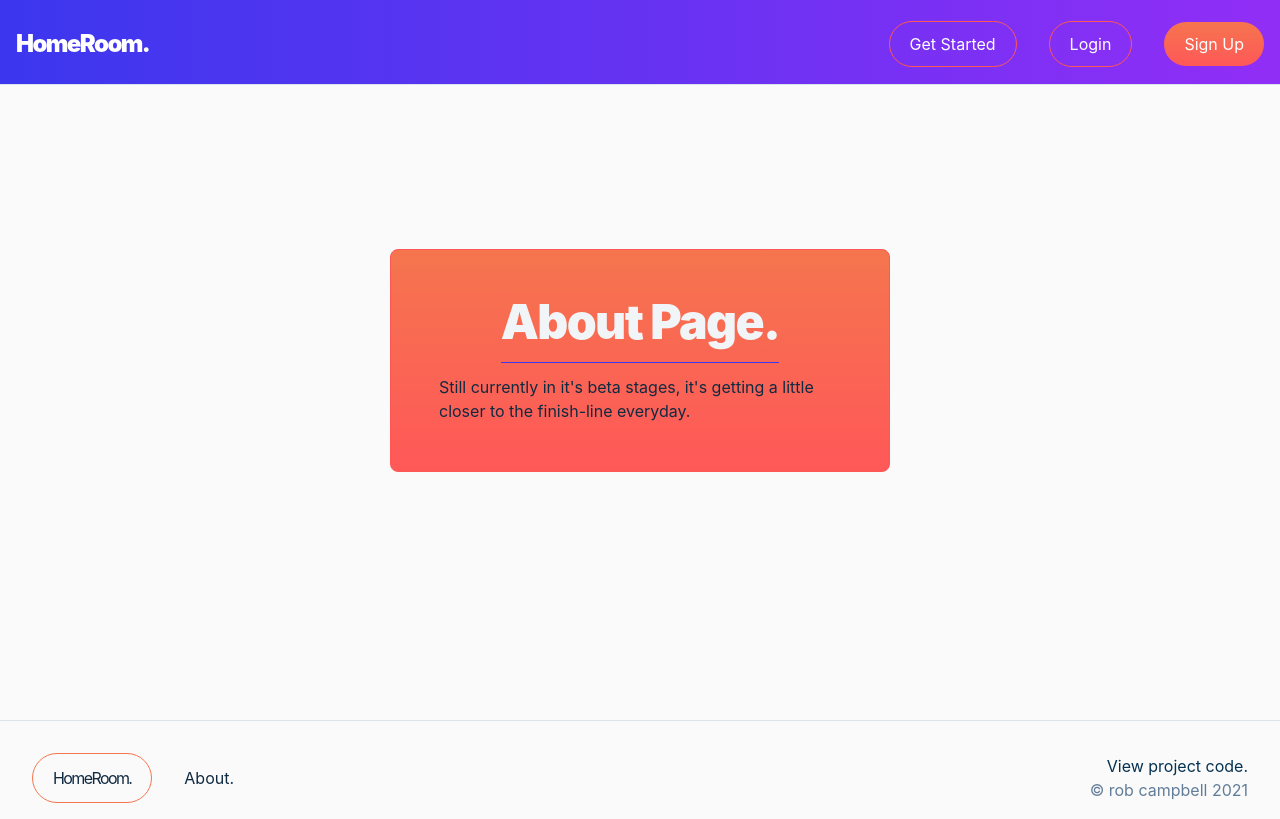
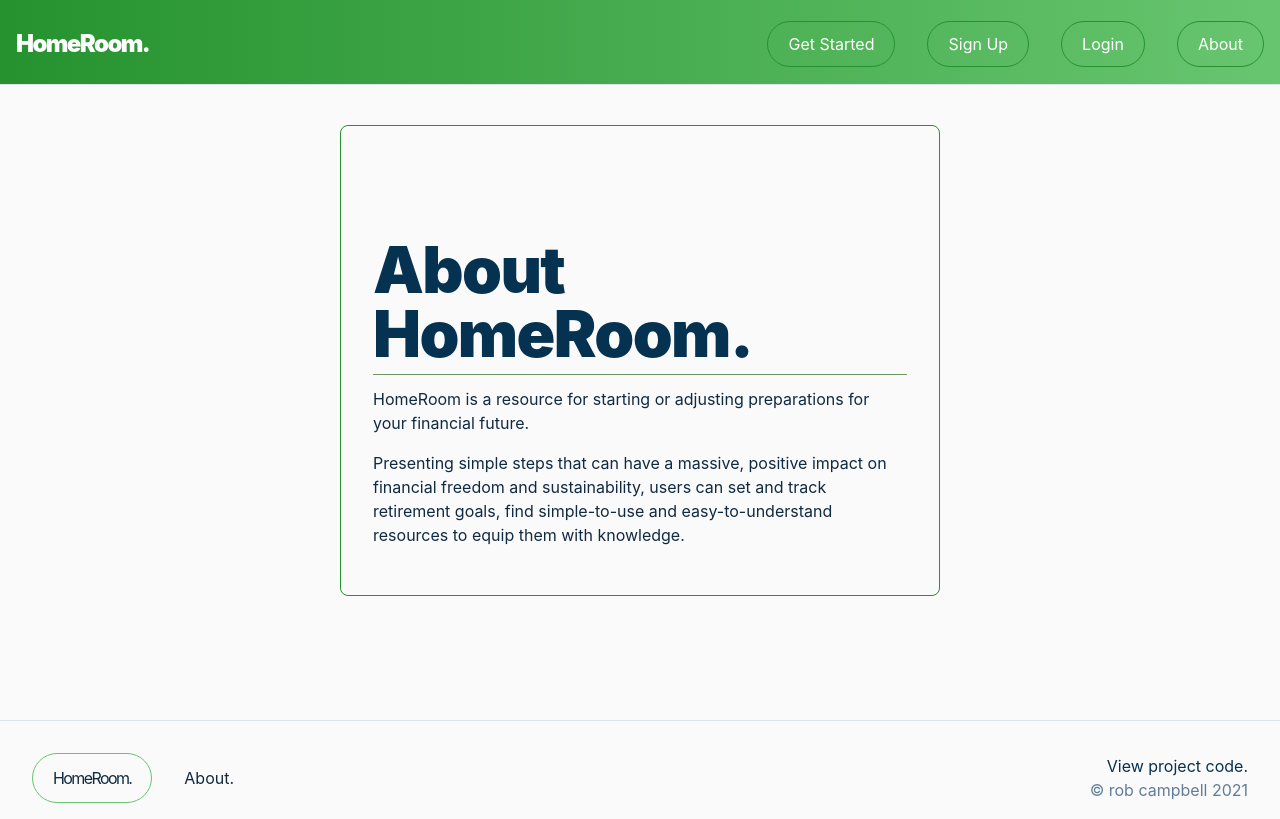
Before and after one commit to robdcampbell/WebProgrammingClass, a React (Create React App) app: page /about in a window 1280 px wide. Built offline with nearby package versions, Linux system fonts and the light colour scheme.

Commit message:
complete restyle to Green/Gray/Navy color way

```diff
--- a/src/components/Nav.js
+++ b/src/components/Nav.js
@@ -21,18 +21,21 @@ const Nav = () => {
           <Link to="/">
             <h2 className="nav__logo">HomeRoom.</h2>
           </Link>
+
           <div className="nav__links">
-            <Link to="/home-public" className="login__btn">
+            <Link to="/home-public" className="confirm__btn__outline">
               Get Started
             </Link>
-            <Link to="/login" className="login__btn">
+            <Link to="/signup" className="confirm__btn__outline">
+              Sign Up
+            </Link>
+            <Link to="/login" className="confirm__btn__outline">
               Login
             </Link>
-            <Link to="/signup" className="signup__btn">
-              Sign Up
+
+            <Link to="/about" className="confirm__btn__outline">
+              About
             </Link>
-
-            {/* <Link to="/about">About</Link> */}
           </div>
           <button className="mobile__nav">
             <FaBars onClick={(e) => setShowSideBarNav(!showSideBarNav)} />
--- a/src/components/PublicHomeContent.js
+++ b/src/components/PublicHomeContent.js
@@ -49,8 +49,8 @@ const PublicHomePage = () => {
               Visualize the "magic" behind it here:
             </p>
           </div>
-
-          <CompoundCalc />
+          <div>
+         <CompoundCalc />
           {showResults && (
             <div className="calc__results">
               <h3>Compounding Results: </h3>
@@ -59,6 +59,7 @@ const PublicHomePage = () => {
               <p>{`Amount after ${calcResults.lengthInYears} years: $ ${calcResults.finalAmount}`}</p>
             </div>
           )}
+          </div>
         </div>
       </div>
     </section>
--- a/src/index.css
+++ b/src/index.css
@@ -13,6 +13,7 @@ StyleSheet Table of Contents
 - Public Home Page Content
 - Compound Calc. (PublicHomePage)
 - Account Modals - temp.
+- About Page
 - Footer
 - Loading Animation Classes (COMING SOON)
 
@@ -56,8 +57,8 @@ CSS Variables
   --clr-red-dark: hsl(360, 67%, 44%);
   --clr-red-light: hsl(360, 71%, 66%);
   --clr-red-orange: hsl(0, 100%, 67%);
-  --clr-green-dark: hsl(125, 67%, 44%);
-  --clr-green-light: hsl(125, 71%, 66%);
+  --clr-green-dark: hsl(125, 59%, 36%);
+  --clr-green-light: hsl(125, 45%, 59%);
   --clr-green-dark2: hsl(104, 20%, 49%);
   --clr-green-light2: hsl(75, 47%, 66%);
   --clr-black: #222;
@@ -177,19 +178,19 @@ button {
   border-radius: 2rem;
   border: none;
   color: var(--clr-white);
-  background: linear-gradient(rgb(245, 117, 78), rgb(255, 88, 88));
 }
 .confirm__btn__fill:hover {
-  color: var(--clr-grey-9);
-  background: linear-gradient(90deg, rgb(255, 145, 111), rgb(255, 88, 88));
+  color: var(--clr-white);
+  background-color: var(--clr-white-transparent) !important;
 }
 .confirm__btn__outline {
   padding: 0.75rem 1.25rem;
-  border: var(--clr-red-orange) solid 1px;
+  color: var(--clr-white);
+  border: var(--clr-green-dark) solid 1.5px;
   border-radius: 2rem;
 }
 .confirm__btn__outline:hover {
-  color: var(--clr-purple-light);
+  color: var(--clr-grey-6);
   background-color: var(--clr-white-transparent) !important;
 }
 
@@ -203,8 +204,8 @@ nav {
   background: rgb(59, 55, 238);
   background: linear-gradient(
     90deg,
-    rgba(59, 55, 238, 1) 0%,
-    rgba(145, 46, 246, 1) 100%
+    hsl(125, 59%, 36%) 0%,
+    hsl(125, 45%, 59%) 100%
   );
   position: fixed;
   width: 100%;
@@ -229,17 +230,15 @@ nav {
   letter-spacing: -0.1rem;
 }
 .nav__logo:hover {
-  color: var(--clr-red-orange);
+  color: var(--clr-grey-9);
 }
 .signup__btn {
   padding: 0.75rem 1.25rem;
   border-radius: 2rem;
   color: var(--clr-white);
-  background: linear-gradient(rgb(245, 117, 78), rgb(255, 88, 88));
 }
 .signup__btn:hover {
   color: var(--clr-grey-9);
-  background: linear-gradient(90deg, rgb(255, 145, 111), rgb(255, 88, 88));
 }
 .login__btn {
   padding: 0.75rem 1.25rem;
@@ -262,7 +261,7 @@ nav {
   font-size: 2rem;
 }
 .mobile__nav:hover {
-  color: var(--clr-red-orange);
+  color: var(--clr-green-dark);
 }
 @media screen and (max-width: 800px) {
   .mobile__nav {
@@ -292,7 +291,7 @@ SideBar Nav (Component)
   color: var(--clr-white);
   padding: 1rem;
   margin-bottom: 0.25rem;
-  border-top: var(--clr-purple-lightest) solid 1px;
+  border-top: var(--clr-green-light2) solid 1px;
 }
 .sidebar__container > *:hover {
   width: 100%;
@@ -362,28 +361,36 @@ Landing Page Content
   color: var(--clr-grey-6);
   letter-spacing: -0.15rem;
   padding-bottom: 0.5rem;
-  border-bottom: var(--clr-purple-dark) solid 1px;
+  border-bottom: var(--clr-green-dark) solid 1px;
   margin-bottom: 1rem;
 }
 
 .span__title {
-  color: var(--clr-red-orange) !important;
+  color: var(--clr-green-dark) !important;
 }
 
 .toHome__link {
   margin-top: 0.5rem;
   justify-content: center;
   display: flex;
+  color: var(--clr-white);
   align-items: center;
   padding: 0.5rem 1rem;
   border: var(--clr-white) solid 1px;
   border-radius: 5rem;
-  background: linear-gradient(90deg, rgb(252, 121, 81), rgb(252, 53, 53));
-  color: var(--clr-grey-10);
+  background: linear-gradient(
+    90deg,
+    hsl(125, 30%, 52%) 0%,
+    hsl(125, 45%, 59%) 100%
+  );
 }
 .toHome__link:hover {
-  background: linear-gradient(90deg, rgb(255, 145, 111), rgb(255, 88, 88));
-  color: var(--clr-white);
+  background: linear-gradient(
+    90deg,
+    hsl(125, 29%, 61%) 0%,
+    hsl(125, 67%, 76%) 100%
+  );
+  color: var(--clr-green-dark);
   cursor: pointer;
 }
 
@@ -405,7 +412,18 @@ Landing Page Content
 .landing__subtitle > p {
   margin-bottom: 2rem;
 }
-
+@media screen and (max-width: 800px) {
+  .landing__container {
+    padding: 0;
+    max-width: 400px;
+  }
+  .landing__container > h1 {
+    font-size: 5rem;
+  }
+  .landing__container > h2 {
+    font-size: 2rem;
+  }
+}
 /*
 ==============================
 Public Home Page Content
@@ -425,20 +443,27 @@ Public Home Page Content
 }
 .home__heading > h1 {
   letter-spacing: -0.125rem;
-  border-bottom: var(--clr-purple-dark) solid 1px;
+  border-bottom: var(--clr-green-dark) solid 1px;
   padding-bottom: 1rem;
 }
 
 .createAccount__link {
   margin-top: 0.5rem;
   display: flex;
+  color: var(--clr-white);
   justify-content: center;
   align-items: center;
   padding: 0.5rem 1rem;
   border: var(--clr-white) solid 1px;
   border-radius: 5rem;
-  background: linear-gradient(90deg, rgb(252, 121, 81), rgb(252, 53, 53));
-  color: var(--clr-grey-10);
+  background: linear-gradient(
+    90deg,
+    hsl(125, 30%, 52%) 0%,
+    hsl(125, 45%, 59%) 100%
+  );
+}
+.createAccount__link:hover {
+  color: var(--clr-grey-9);
 }
 @media screen and (max-width: 1050px) {
   .public__home__body {
@@ -464,10 +489,11 @@ Compound Calc. (PublicHomePage)
 
 .compound__interest__calc {
   margin-top: 1rem;
-  border: var(--clr-purple-dark) solid 1px;
+  border: var(--clr-green-dark) solid 1px;
   border-radius: 0.5rem;
   padding: 2rem;
   max-width: 600px;
+  margin-bottom: 0.5rem;
 }
 .compound__interest__calc > h3 {
   font-size: 1.5rem;
@@ -493,21 +519,38 @@ Compound Calc. (PublicHomePage)
 }
 .compound__frequencey > select {
   padding: 0.25rem;
-  border: var(--clr-purple-light) solid 1px;
+  border: var(--clr-green-light) solid 1px;
 }
 
 .calc__input__section > input:focus {
-  border: var(--clr-purple-light) solid 1px;
+  border: var(--clr-green-dark) solid 1px;
 }
 
 .calc__buttons {
   display: flex;
   justify-content: flex-end;
 }
+.calc__buttons > button {
+  color: var(--clr-grey-6);
+  display: flex;
+  justify-content: flex-end;
+}
+.calc__buttons > button:nth-child(1) {
+  background: linear-gradient(
+    90deg,
+    hsl(125, 30%, 52%) 0%,
+    hsl(125, 45%, 59%) 100%
+  );
+  color: var(--clr-white);
+}
+.calc__buttons > button:nth-child(1):hover {
+  background: var(--clr-white);
+  color: var(--clr-green-dark);
+}
 
 .calc__results {
   padding: 2rem;
-  border: var(--clr-red-orange) solid 1px;
+  border: var(--clr-green-dark) solid 1px;
   border-radius: 0.5rem;
 }
 
@@ -524,28 +567,53 @@ Account Modals - temp.
 */
 
 .account__modal {
-  background: linear-gradient(rgb(245, 117, 78), rgb(255, 88, 88));
   padding: 3rem;
   display: flex;
   justify-content: center;
   align-items: center;
   max-width: 500px;
-  border: var(--clr-red-orange) solid 1px;
+  border: var(--clr-green-dark) solid 1px;
   border-radius: 0.5rem;
 }
 
 .account__modal > h2 {
-  color: var(--clr-grey-10);
-  border-bottom: var(--clr-purple-dark) solid 1px;
+  border-bottom: var(--clr-green-dark) solid 1px;
   padding-bottom: 1rem;
 }
 
 @media screen and (max-width: 600px) {
   .account__modal {
-    max-width: 300px;
+    max-width: 400px;
   }
 }
 
+/*
+==============================
+About Page
+==============================
+*/
+.about__modal {
+  border: var(--clr-green-dark) solid 1px;
+  border-radius: 0.5rem;
+  max-width: 600px;
+}
+.about__modal > h2 {
+  font-size: 4rem;
+  padding-bottom: 0.5rem;
+  border-bottom: var(--clr-green-dark2) solid 1px;
+}
+.about__modal > p {
+  margin-bottom: 1rem;
+}
+
+@media screen and (max-width: 600px) {
+  .about__modal {
+    max-width: 400px;
+  }
+  .about__modal > h2 {
+    font-size: 2.5rem;
+  }
+}
 /*
 ===============
 Footer
@@ -575,12 +643,12 @@ Footer
   text-decoration: none;
 }
 .footer__left > *:hover {
-  color: var(--clr-red-orange);
+  color: var(--clr-grey-5);
 }
 .footer__logo {
   letter-spacing: -0.1rem;
   padding: 0.75rem 1.25rem;
-  border: rgb(245, 117, 78) solid 1px;
+  border: var(--clr-green-light) solid 1px;
   border-radius: 2rem;
   margin-right: 2rem;
 }
--- a/src/pages/About.js
+++ b/src/pages/About.js
@@ -2,17 +2,30 @@ import React from "react";
 import { Link } from "react-router-dom";
 import Footer from "../components/Footer";
 import Nav from "../components/Nav";
+import { useSidebarHidden } from "../context/NavContext";
 
 const About = () => {
+  const { showSideBarNav, setShowSideBarNav } = useSidebarHidden();
   return (
     <>
       <Nav />
-      <section className="content__wrapper__main bgc__gradient">
-        <div className="content__mainSection account__modal">
-          <h2>About Page.</h2>
+      <section
+        className="content__wrapper__main "
+        onClick={(e) => {
+          setShowSideBarNav(false);
+        }}
+      >
+        <div className="content__mainSection  about__modal">
+          <h2>About HomeRoom.</h2>
           <p>
-            Still currently in it's beta stages, it's getting a little closer to
-            the finish-line everyday.
+            HomeRoom is a resource for starting or adjusting preparations for
+            your financial future.
+          </p>
+          <p>
+            Presenting simple steps that can have a massive, positive impact on
+            financial freedom and sustainability, users can set and track
+            retirement goals, find simple-to-use and easy-to-understand
+            resources to equip them with knowledge.
           </p>
         </div>
       </section>
```
Also changed, not shown: src/components/CompoundCalc.js (+16 -9 lines).
